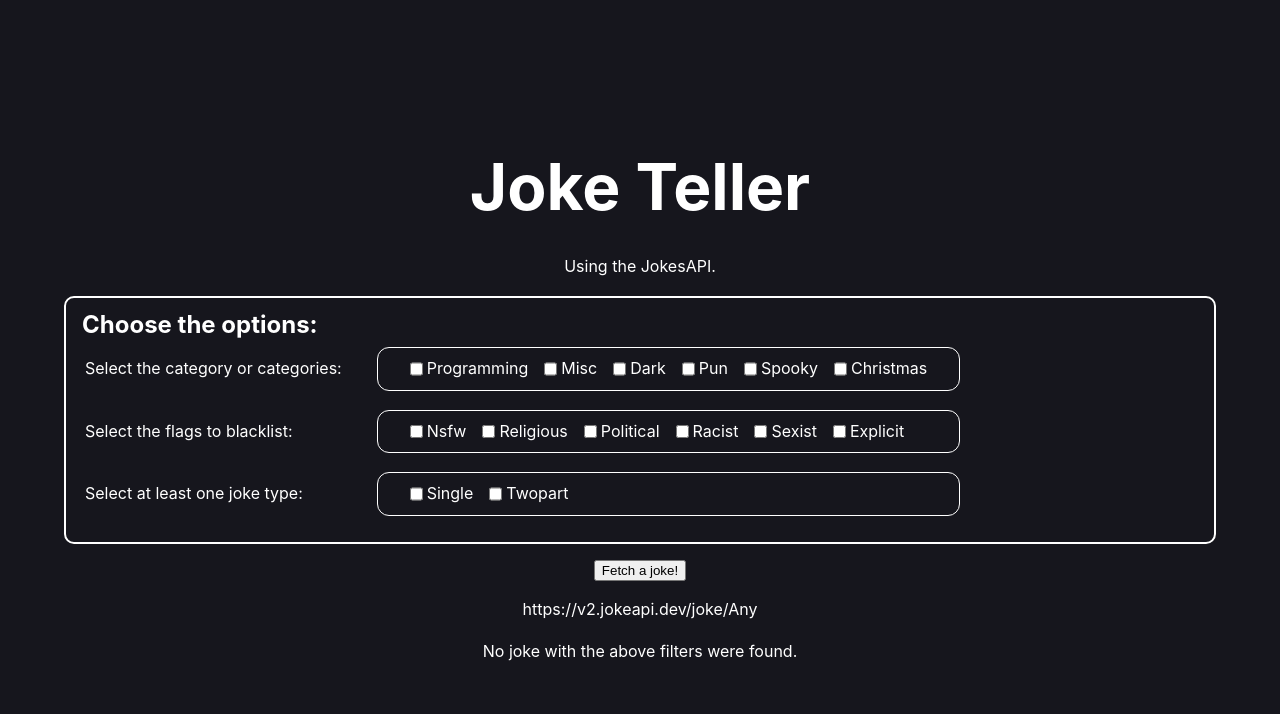
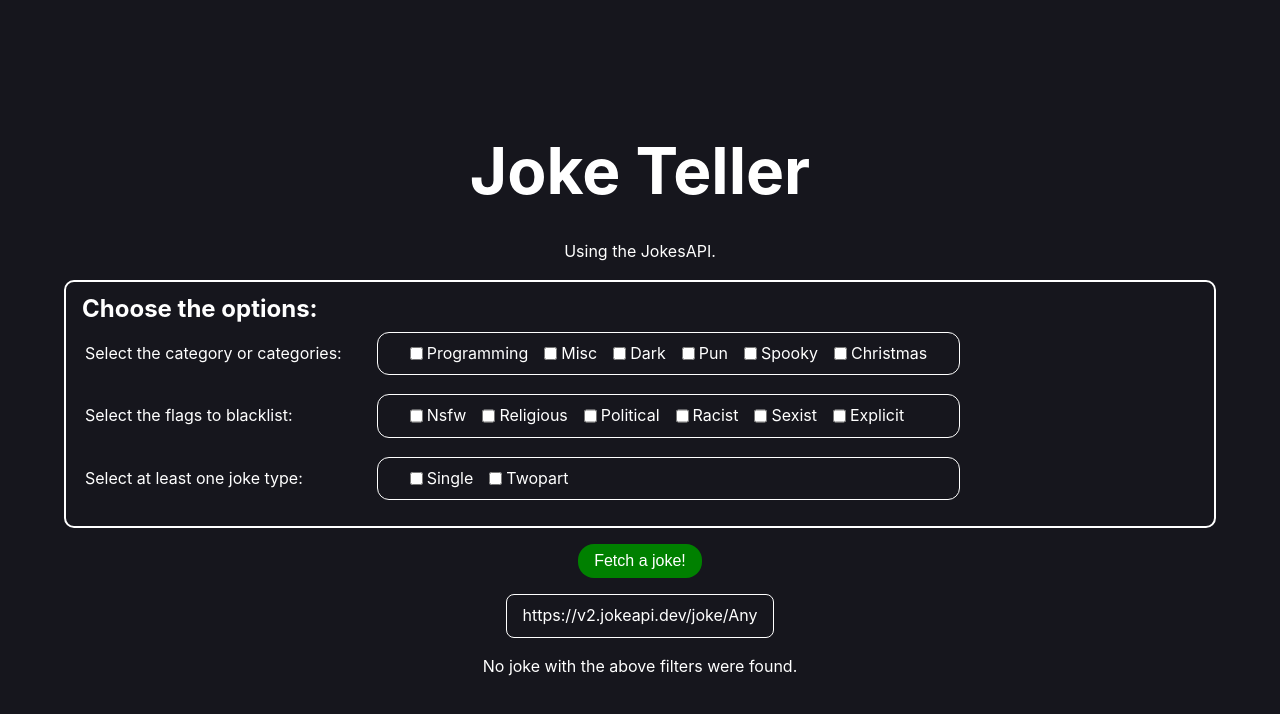
Before and after one commit to AbhinavTuladhar/joke-teller, a Vue app: page / in a window 1280 px wide. Shown: the top 714 px of the page. Built offline with nearby package versions, Linux system fonts and the light colour scheme.

Commit message:
add styling in fetching component

```diff
--- a/src/components/Fetcher.vue
+++ b/src/components/Fetcher.vue
@@ -34,8 +34,8 @@ const processData = (response: any) => {
     joke.value = response.joke;
     jokeType.value = type;
   } else if (type === "twopart") {
-    setup.value = response.setup;
-    delivery.value = response.delivery;
+    setup.value = response?.setup;
+    delivery.value = response?.delivery;
     jokeType.value = type;
   } else {
     resetValues();
@@ -43,7 +43,7 @@ const processData = (response: any) => {
   }
 };
 
-const fetchData = async () => {
+const fetchData = async (): Promise<JokeResponse> => {
   loading.value = true;
   const response = await fetch(props.url);
   const data = await response.json();
@@ -53,15 +53,16 @@ const fetchData = async () => {
 
 const handleClick = async () => {
   const fetchedData = await fetchData();
-  console.log(fetchedData);
   processData(fetchedData);
 };
 </script>
 
 <template>
   <button @click="handleClick">Fetch a joke!</button>
-  {{ url }}
-  <p v-if="loading">Loading...</p>
+  <div class="url-container">
+    {{ url }}
+  </div>
+  <p class="loading-text" v-if="loading">Loading...</p>
   <p v-else-if="jokeType === 'single'">
     {{ joke }}
   </p>
@@ -73,7 +74,40 @@ const handleClick = async () => {
 </template>
 
 <style scoped>
+.url-container {
+  border: 1px solid white;
+  border-radius: 8px;
+  padding: 0.5rem 1rem;
+}
+
 p {
   text-align: center;
 }
+
+.loading-text {
+  color: red;
+  font-weight: bold;
+}
+
+button {
+  padding: 0.5rem 1rem;
+  font-size: inherit;
+  background-color: green;
+  color: white;
+  border-radius: 16px;
+  border: none;
+  outline: none;
+  transition: all 0.8s ease;
+
+  &:hover,
+  &:focus {
+    cursor: pointer;
+    background-color: limegreen;
+  }
+
+  &:focus {
+    outline-offset: 2px;
+    outline: 1px solid green;
+  }
+}
 </style>
```
